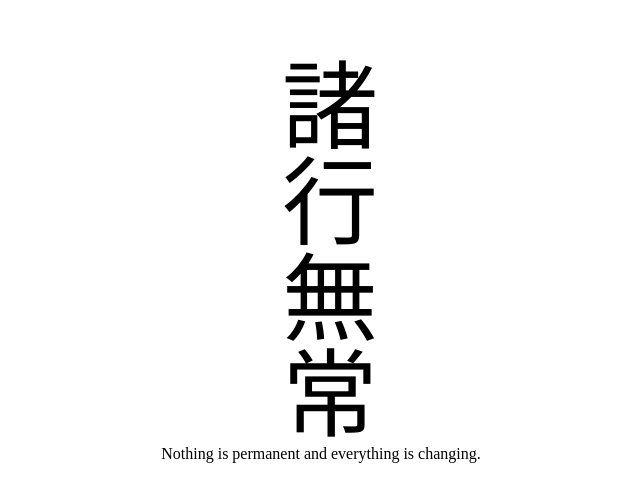
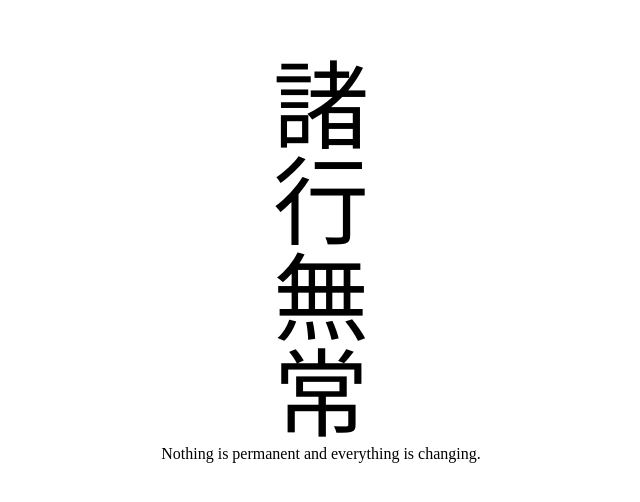
Before and after one commit to petamoriken/shogyo-mujo, a plain HTML site: page index.html in a window 1280 px wide. Shown: the part 140-642 px from the top of the page, without its empty margins (319-959 px from the left). Drawn offline with Linux system fonts and the light colour scheme.

Commit message:
Add font

```diff
--- a/index.html
+++ b/index.html
@@ -19,6 +19,9 @@
   <meta name="twitter:card" content="summary_large_image">
   <meta name="twitter:site" content="@petamoriken">
   <meta name="twitter:creator" content="@petamoriken">
+  <link rel="preconnect" href="https://fonts.googleapis.com">
+  <link rel="preconnect" href="https://fonts.gstatic.com" crossorigin="anonymous">
+  <link rel="stylesheet" href="https://fonts.googleapis.com/css2?family=Shippori+Mincho&text=諸行無常&display=fallback">
   <style>
     body {
       width: 100%;
@@ -40,7 +43,7 @@
     }
 
     figure > p {
-      font-family: serif;
+      font-family: "Shippori Mincho", serif;
       display: inline-block;
       font-size: 6em;
       writing-mode: vertical-lr;
```
